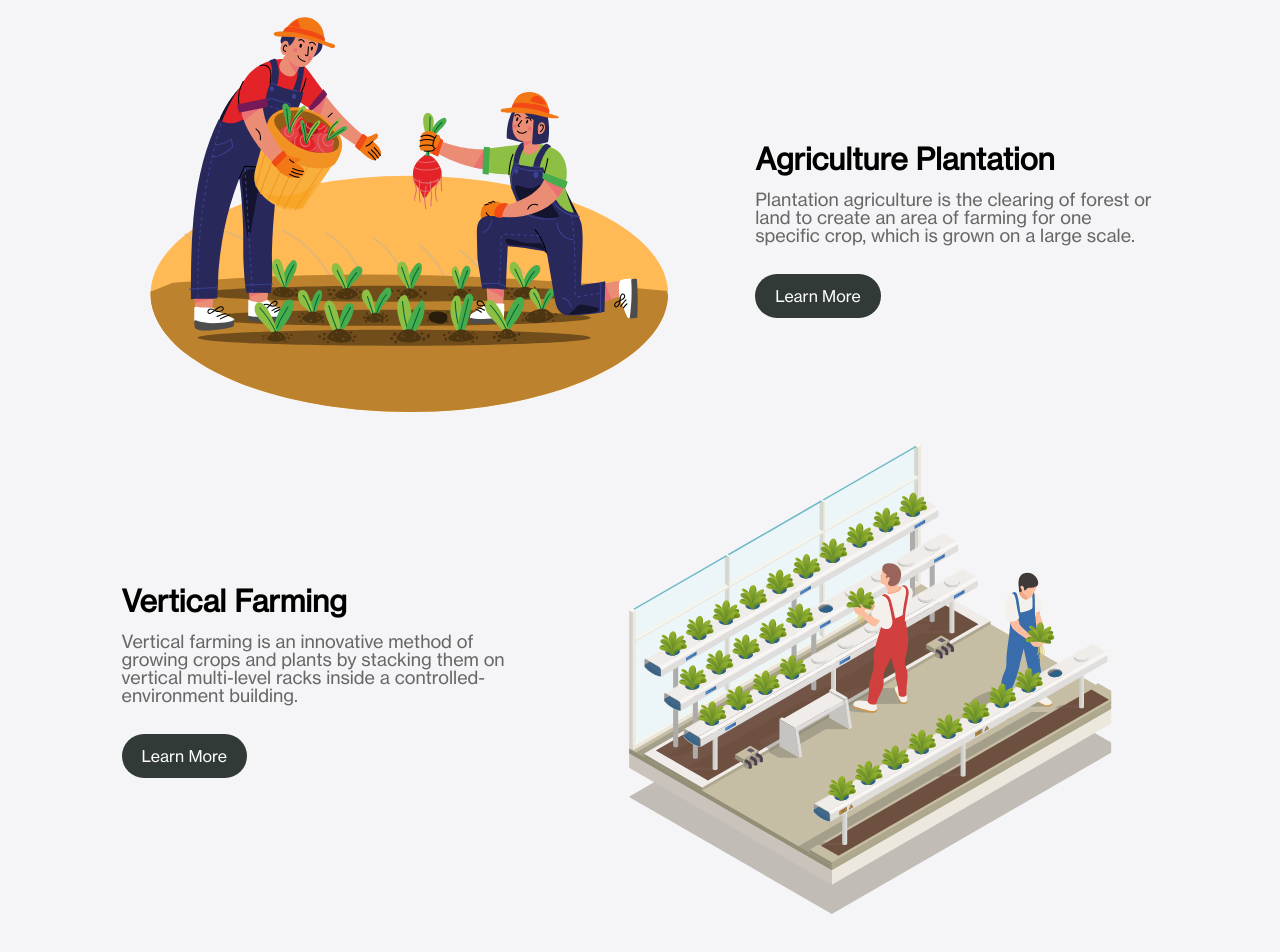
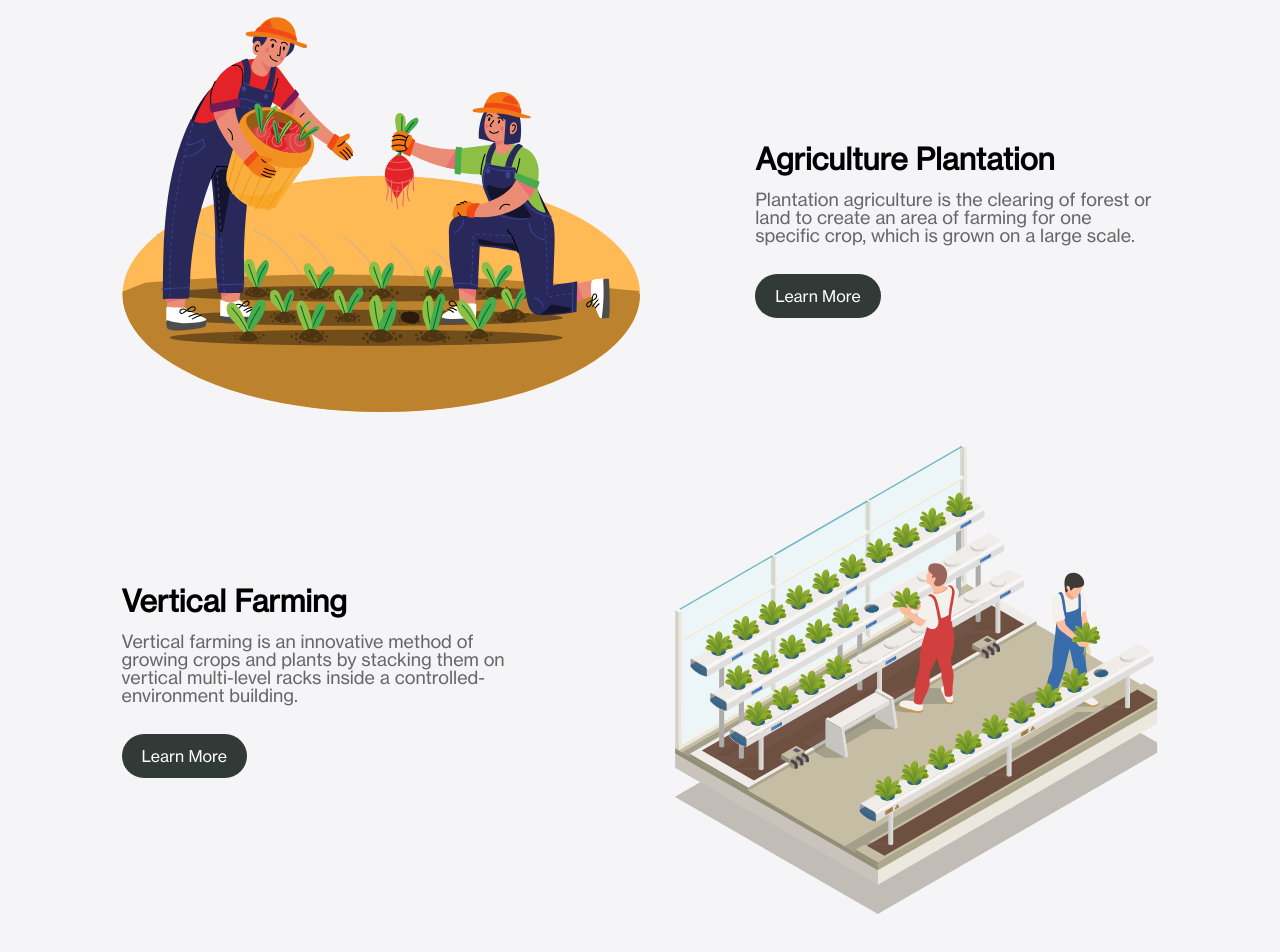
Before and after one commit to aryadira/greenverse, a React (Vite) app: page / in a window 1280 px wide. Shown: the part 2746-3698 px from the top of the page. Built offline with nearby package versions, Linux system fonts and the light colour scheme; the HTML template or start-up script is replaced by a standard one.

Commit message:
Section Infra

```diff
--- a/src/components/sections/SectionInfrastructure.jsx
+++ b/src/components/sections/SectionInfrastructure.jsx
@@ -12,12 +12,12 @@ const SectionInfrastructure = () => {
                     <a href="" className='py-3 px-5 rounded-full bg-[#313A36] text-white'>Learn More</a>
                 </div>
             </div>
-            <div className="left-content w-[50%] flex justify-center">
+            <div className="left-content w-[50%] flex justify-end">
                 <img src={ infra2 } alt="" />
             </div>
         </div>
         <div className="container flex w-full mt-5 justify-evenly items-center ">
-            <div className="left-content w-[50%] flex justify-center">
+            <div className="left-content w-[50%] flex justify-start">
                 <img src={ infra3 } alt="" />
             </div>
             <div className="left-content w-[35%] mt-10">
@@ -36,7 +36,7 @@ const SectionInfrastructure = () => {
                     <a href="" className='py-3 px-5 rounded-full bg-[#313A36] text-white'>Learn More</a>
                 </div>
             </div>
-            <div className="left-content w-[50%] flex justify-center">
+            <div className="left-content w-[50%] flex justify-end">
                 <img src={ infra4 } alt="" />
             </div>
         </div>
```
